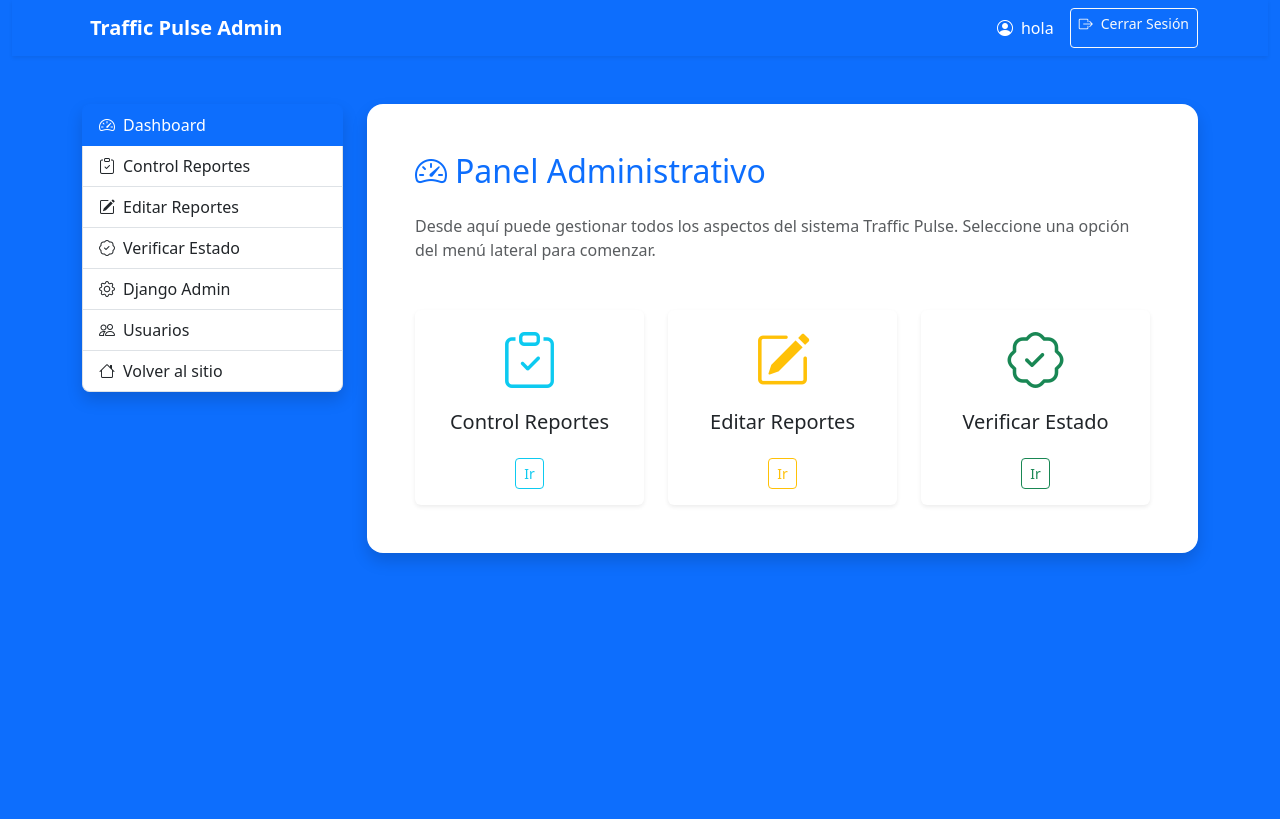
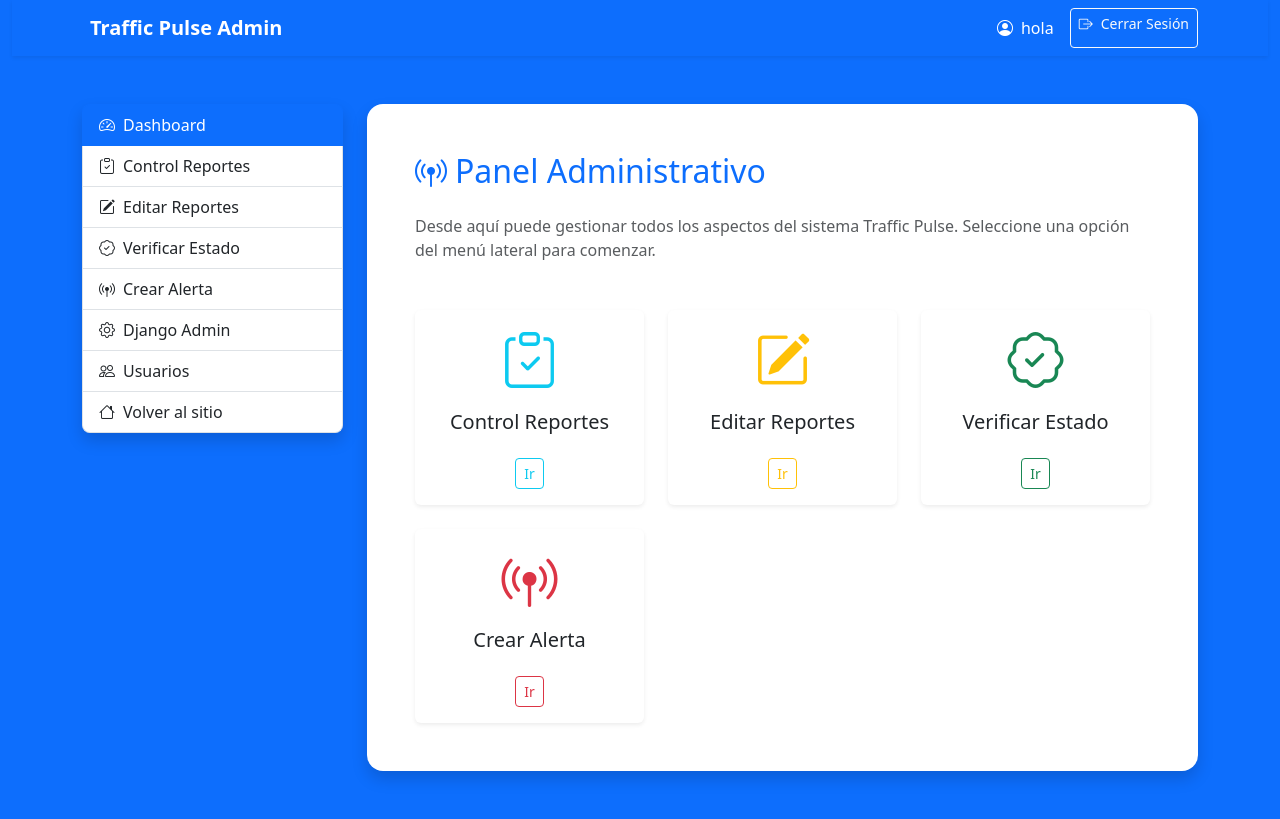
Before and after one commit to jss930/AvanceIngSoftware, a Django app: page /panel/ in a window 1280 px wide. Before the commit the page ends 564 px from the top, so only its background shows below. Run offline with Django 5.2, Linux system fonts and the light colour scheme; a user stored in the database is signed in.

Commit message:
Cumpli con el objetivo "Endpoint para crear alerta", ademas estoy implementando la gestion de alertas, dentro de ello se tiene las opciones de editar y eliminar dichas alertas ya creadas

```diff
--- a/web/forms.py
+++ b/web/forms.py
@@ -1,4 +1,3 @@
-# forms.py
 from django import forms
 from django.contrib.auth.forms import UserCreationForm, AuthenticationForm
 from django.contrib.auth.models import User
@@ -36,7 +35,6 @@ class RegistroUsuarioForm(UserCreationForm):
         model = User
         fields = ['username', 'email', 'password1', 'password2']
 
-# Nuevo formulario de login
 class LoginForm(AuthenticationForm):
     username = forms.CharField(widget=forms.TextInput(attrs={
         'class': FORM_CONTROL,
@@ -75,9 +73,10 @@ class AlertaForm(forms.ModelForm):
 
     class Meta:
         model = Alerta
-        fields = ['titulo', 'mensaje', 'destinatarios', 'ubicacion']
+        fields = ['titulo', 'mensaje', 'destinatarios', 'ubicacion', 'activa']  # <- agregamos 'activa'
         widgets = {
             'titulo': forms.TextInput(attrs={'class': FORM_CONTROL}),
             'mensaje': forms.Textarea(attrs={'class': FORM_CONTROL}),
             'ubicacion': forms.TextInput(attrs={'class': FORM_CONTROL}),
+            'activa': forms.CheckboxInput(attrs={'class': 'form-check-input'}),  # <- nuevo campo activo
         }
--- a/web/templates/panel/personalizado.html
+++ b/web/templates/panel/personalizado.html
@@ -44,6 +44,9 @@
             <a href="/panel/verificar/" class="list-group-item list-group-item-action">
               <i class="bi bi-patch-check me-2"></i>Verificar Estado
             </a>
+            <a href="/panel/crear_alerta/" class="list-group-item list-group-item-action">
+              <i class="bi bi-broadcast-pin me-2"></i>Crear Alerta
+            </a>
             <a href="/admin/" class="list-group-item list-group-item-action">
               <i class="bi bi-gear me-2"></i>Django Admin
             </a>
@@ -60,12 +63,13 @@
           <!-- Contenido principal -->
           <div class="card border-0 shadow rounded-4">
             <div class="card-body p-5">
-              <h2 class="text-primary mb-4">
-                <i class="bi bi-speedometer2 me-2"></i>{{ titulo }}
+              <h2 class="text-primary mb-4 d-flex align-items-center">
+                <i class="bi bi-broadcast-pin me-2"></i>{{ titulo }}
               </h2>
               <p class="text-muted">Desde aquí puede gestionar todos los aspectos del sistema Traffic Pulse. Seleccione una opción del menú lateral para comenzar.</p>
               <div class="row mt-4 g-4">
-                <div class="col-md-4">
+                <!-- Tarjeta: Control Reportes -->
+                <div class="col-md-6 col-lg-4">
                   <div class="card h-100 text-center shadow-sm border-0">
                     <div class="card-body">
                       <i class="bi bi-clipboard-check display-4 text-info"></i>
@@ -74,7 +78,9 @@
                     </div>
                   </div>
                 </div>
-                <div class="col-md-4">
+
+                <!-- Tarjeta: Editar Reportes -->
+                <div class="col-md-6 col-lg-4">
                   <div class="card h-100 text-center shadow-sm border-0">
                     <div class="card-body">
                       <i class="bi bi-pencil-square display-4 text-warning"></i>
@@ -83,7 +89,9 @@
                     </div>
                   </div>
                 </div>
-                <div class="col-md-4">
+
+                <!-- Tarjeta: Verificar Estado -->
+                <div class="col-md-6 col-lg-4">
                   <div class="card h-100 text-center shadow-sm border-0">
                     <div class="card-body">
                       <i class="bi bi-patch-check display-4 text-success"></i>
@@ -92,6 +100,18 @@
                     </div>
                   </div>
                 </div>
+
+                <!-- Tarjeta: Crear Alerta -->
+                <div class="col-md-6 col-lg-4">
+                  <div class="card h-100 text-center shadow-sm border-0">
+                    <div class="card-body">
+                      <i class="bi bi-broadcast-pin display-4 text-danger"></i>
+                      <h5 class="mt-3">Crear Alerta</h5>
+                      <a href="{% url 'crear_alerta' %}" class="btn btn-outline-danger btn-sm mt-3">Ir</a>
+                    </div>
+                  </div>
+                </div>
+
               </div>
             </div>
           </div>
--- a/web/urls.py
+++ b/web/urls.py
@@ -23,6 +23,9 @@ urlpatterns = [
     path('reportes/eliminar/<int:id>/', views.eliminar_reporte, name='eliminar_reporte'),
     # Alertas
     path('panel/crear_alerta/', crear_alerta, name='crear_alerta'),
+    path('panel/alertas/', views.gestionar_alertas, name='gestionar_alertas'),
+    path('panel/alertas/editar/<int:alerta_id>/', views.editar_alerta, name='editar_alerta'),
+    path('panel/alertas/eliminar/<int:alerta_id>/', views.eliminar_alerta, name='eliminar_alerta'),
     # Mapa de calor
     path('ver-mapa/', vista_mapa, name='mapa_calor'),
 ]
--- a/web/views.py
+++ b/web/views.py
@@ -239,7 +239,29 @@ def crear_alerta(request):
     else:
         form = AlertaForm()
 
-    return render(request, 'panel/crear_alerta.html', {'form': form, 'titulo': 'Crear Alerta'})
+    return render(request, 'panel/alerta.html', {'form': form, 'titulo': 'Crear Alerta'})
+
+def gestionar_alertas(request):
+    alertas = Alerta.objects.all().order_by('-fecha_creacion')
+    return render(request, 'panel/gestionar_alertas.html', {'alertas': alertas})
+
+def editar_alerta(request, alerta_id):
+    alerta = get_object_or_404(Alerta, pk=alerta_id)
+    if request.method == 'POST':
+        form = AlertaForm(request.POST, instance=alerta)
+        if form.is_valid():
+            form.save()
+            return redirect('gestionar_alertas')
+    else:
+        form = AlertaForm(instance=alerta)
+    return render(request, 'panel/editar_alerta.html', {'form': form, 'alerta': alerta})
+
+def eliminar_alerta(request, alerta_id):
+    alerta = get_object_or_404(Alerta, pk=alerta_id)
+    if request.method == 'POST':
+        alerta.delete()
+        return redirect('gestionar_alertas')
+    return render(request, 'panel/eliminar_alerta.html', {'alerta': alerta})
 
 # Vistas para botones del home
 class PlanRouteView(TemplateView):
```
Also changed, not shown: web/templates/panel/alerta.html (renamed from web/templates/panel/crear_alerta.html, +7 -3 lines), web/templates/panel/editar_alerta.html (added, +26 -0 lines), web/templates/panel/eliminar_alerta.html (added, +25 -0 lines), web/templates/panel/gestionar_alertas.html (added, +76 -0 lines), db.sqlite3.
